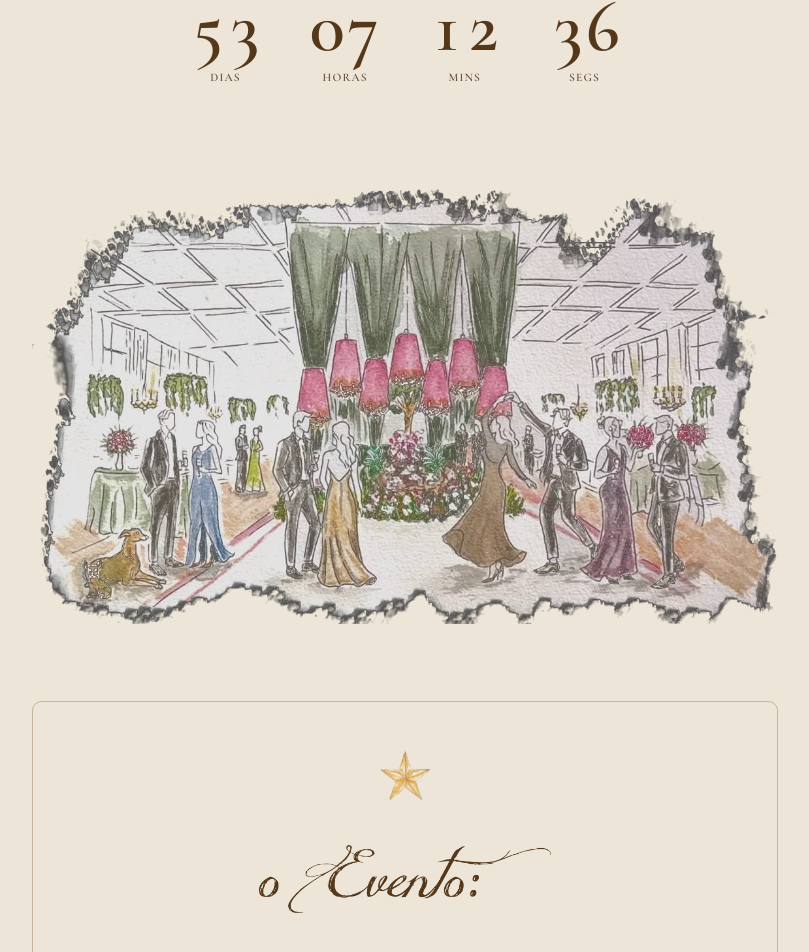
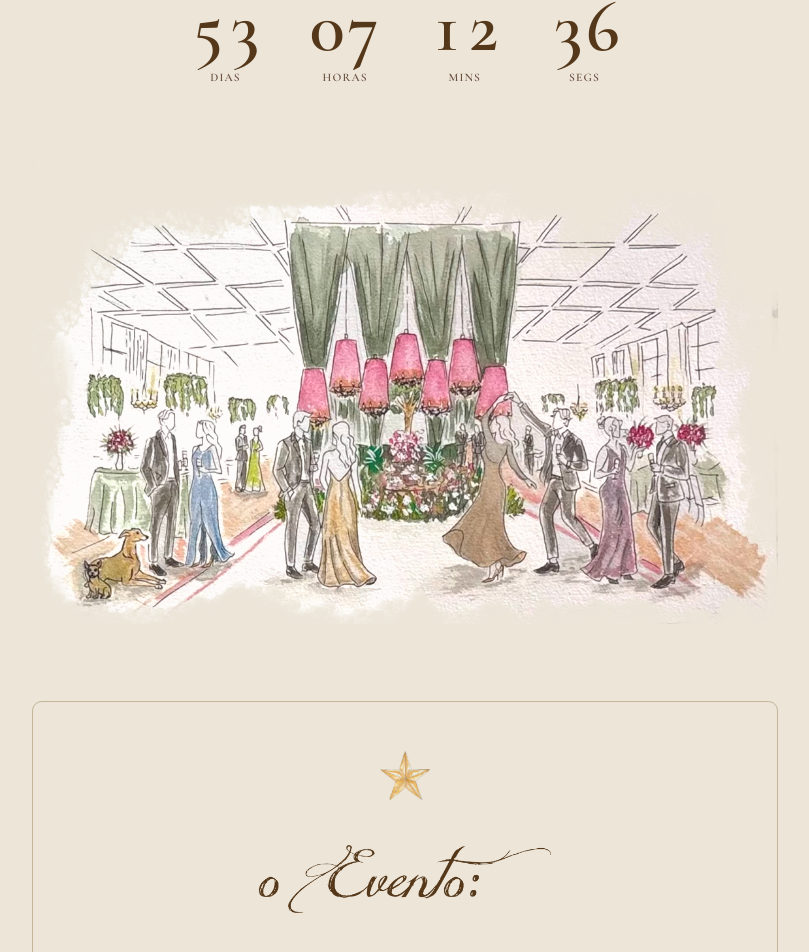
Before and after one commit to sarahbertuol/Casamento, a Next.js app: page / in a window 1280 px wide. Shown: the part 1874-2826 px from the top of the page, without its empty margins (235-1044 px from the left). Built offline with nearby package versions, Linux system fonts and the light colour scheme.

Commit message:
feat: replace party illustration with clean watercolor version (no vignette)

```diff
--- a/app/page.tsx
+++ b/app/page.tsx
@@ -18,7 +18,7 @@ export default function Home() {
       <Countdown />
       <div className="flex justify-center pt-2 pb-4">
         <Image
-          src="/inv/ilustracao-festa.png"
+          src="/inv/ilustracao-festa2.png"
           alt=""
           width={1142}
           height={706}
```
Also changed, not shown: public/inv/ilustracao-festa.png (deleted), public/inv/ilustracao-festa2.png (renamed from ilustracao-festa2.png).
